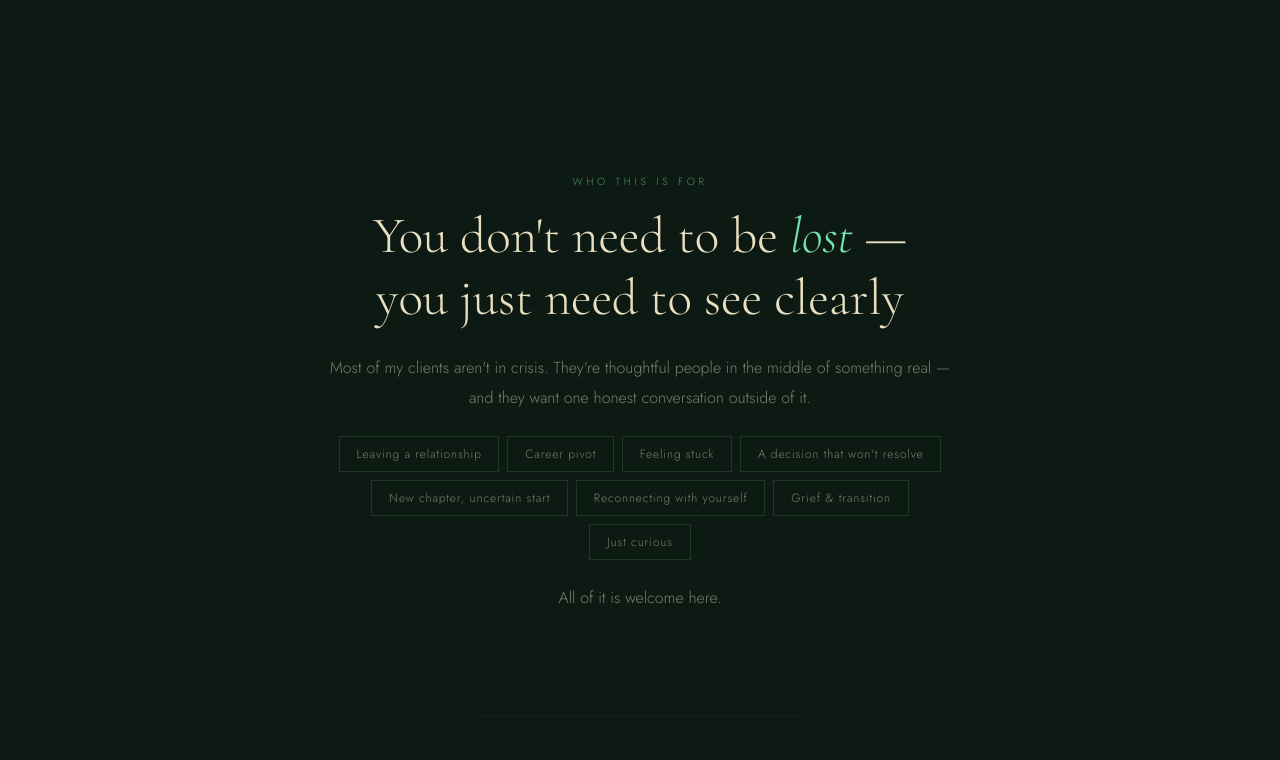
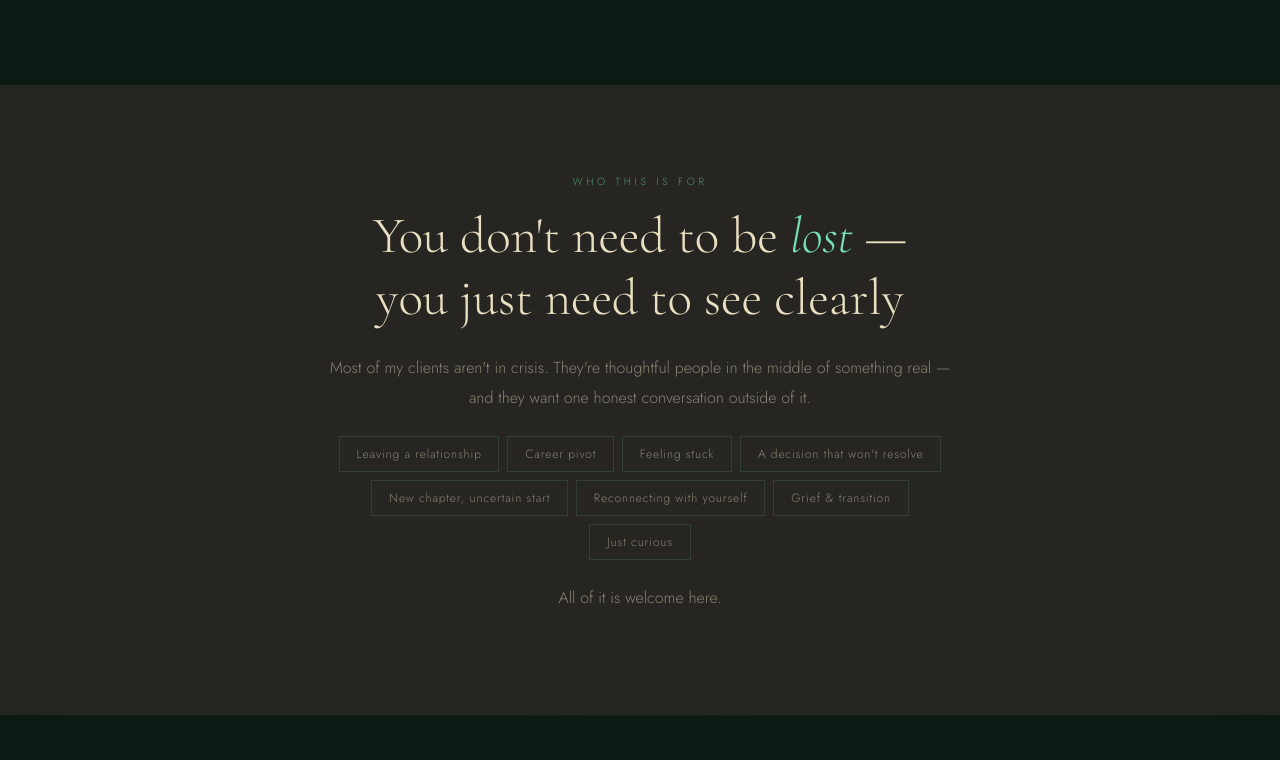
Before and after one commit to ItsAniketFrontend/Muskan_Cards, a plain HTML site: page index.html in a window 1280 px wide. Shown: the part 2100-2860 px from the top of the page. Drawn offline with nearby package versions, Linux system fonts and the light colour scheme; the site is published under a folder, as on GitHub Pages, so addresses that start at the root find nothing.

Commit message:
Background Image now Updated

```diff
--- a/index.html
+++ b/index.html
@@ -621,7 +621,7 @@
       content: '';
       position: absolute;
       inset: 0;
-      background-image: url('/Images/bg.jpg');
+      background-image: url('./Images/bg.jpg');
       background-size: cover;
       background-position: center top;
       filter: grayscale(40%) sepia(30%) brightness(0.22);
```
